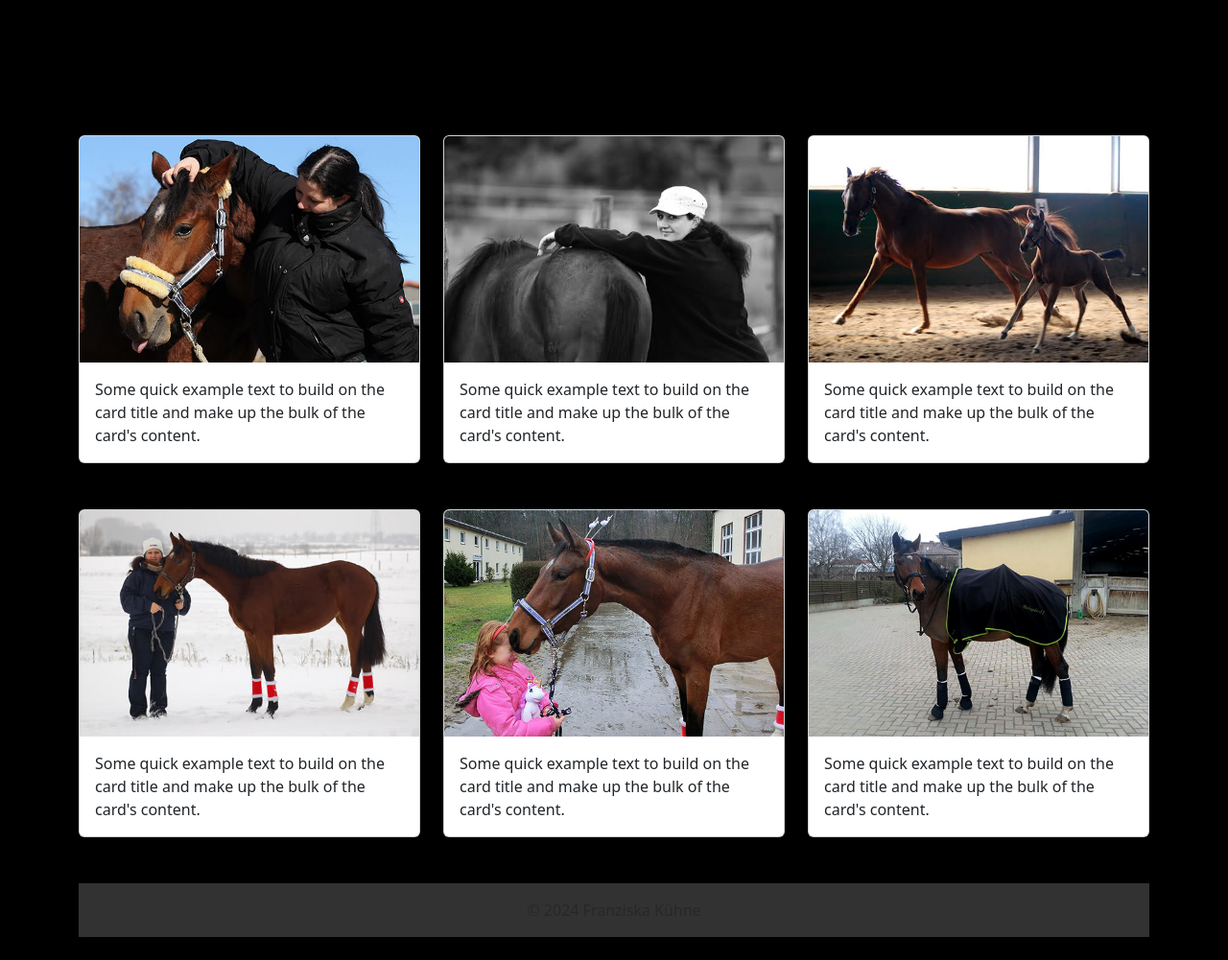
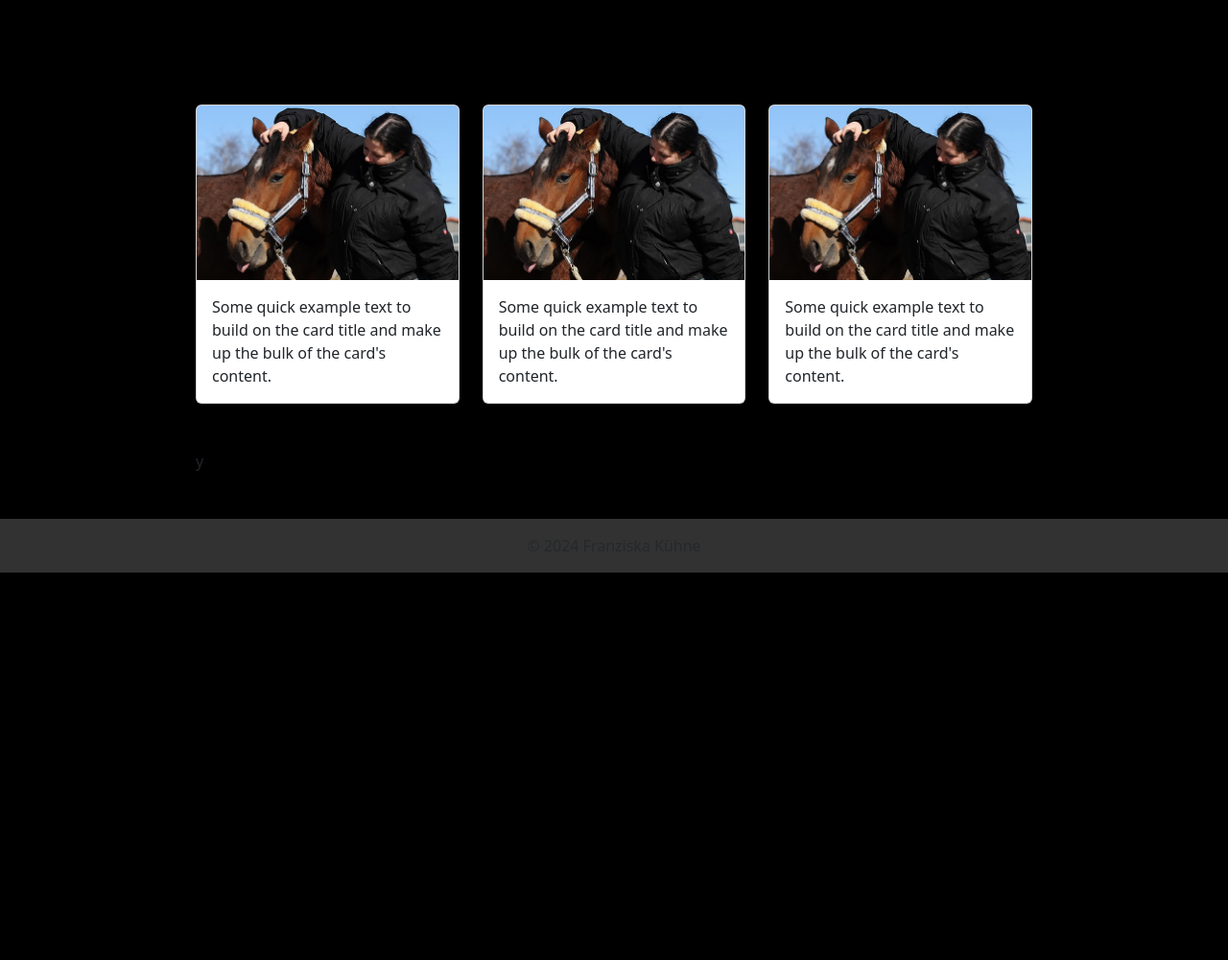
Before and after one commit to Schubsvieh/portfolio_mittwoch, a plain HTML site: page index.html in a window 1280 px wide. Shown: the part 544-1545 px from the top of the page at 96% size. After the commit the page ends 1165 px from the top, so only its background shows below. Drawn offline with nearby package versions, Linux system fonts and the light colour scheme.

Commit message:
footer 100

```diff
--- a/index.html
+++ b/index.html
@@ -16,7 +16,7 @@
 
         <nav class="navbar navbar-expand-lg bg-body-tertiary fixed-top" class="navi">
             <div class="container-fluid">
-              <a class="navbar-brand" href="#">Portfolio</a>
+
               <button class="navbar-toggler" type="button" data-bs-toggle="collapse" data-bs-target="#navbarNavDropdown" aria-controls="navbarNavDropdown" aria-expanded="false" aria-label="Toggle navigation">
                 <span class="navbar-toggler-icon"></span>
               </button>
@@ -44,7 +44,7 @@
           </nav>
 
 
-<div id="container_new">
+
 
           <div class="container col-xxl-8 px-4 py-5 mt-5">
             <div class="row flex-lg-row-reverse align-items-center g-5 py-5">
@@ -67,11 +67,11 @@
           </div>
 
 
-        </div>
 
 
 
-<div id="container_new">
+
+<div id="container_cards">
 
 <div class="container mt-5" class="in_wrapper">
 <div class="row">
@@ -86,58 +86,33 @@
       </div>
 </div>
 
-<div class="col-md-4">
-    <div class="card">
-        <img src="assets/img/bild2.jpg" class="card-img-top" alt="...">
+<div class="col-md-4 mb-5">
+  <div class="card mx-auto">
+      <img src="assets/img/bild1.jpg" class="card-img-top" alt="..." class="card1">
       <div class="card-body">
         <p class="card-text">Some quick example text to build on the card title and make up the bulk of the card's content.</p>
       </div>
     </div>
-</div>
-<div class="col-md-4">
-    <div class="card">
-        <img src="assets/img/bild3.jpg" class="card-img-top" alt="...">
+</div><div class="col-md-4 mb-5">
+  <div class="card mx-auto">
+      <img src="assets/img/bild1.jpg" class="card-img-top" alt="..." class="card1">
       <div class="card-body">
         <p class="card-text">Some quick example text to build on the card title and make up the bulk of the card's content.</p>
       </div>
     </div>
 </div>
 
-
-<div class="col-md-4">
-  <div class="card">
-      <img src="assets/img/bild4.jpg" class="card-img-top" alt="...">
-      <div class="card-body">
-        <p class="card-text">Some quick example text to build on the card title and make up the bulk of the card's content.</p>
-      </div>
+</div>y
 
 </div>
 </div>
 
 
 
-      <div class="col-md-4">
-        <div class="card">
-            <img src="assets/img/bild5.jpg" class="card-img-top" alt="...">
-            <div class="card-body">
-              <p class="card-text">Some quick example text to build on the card title and make up the bulk of the card's content.</p>
-            </div>
-
-            </div>
-            </div>
-
-            <div class="col-md-4">
-              <div class="card">
-                  <img src="assets/img/bild6.jpg" class="card-img-top" alt="...">
-                  <div class="card-body">
-                    <p class="card-text">Some quick example text to build on the card title and make up the bulk of the card's content.</p>
-                  </div>
-
-                  </div>
-                  </div>
 
 
-                </div>
+
+
 
 
 
--- a/style.css
+++ b/style.css
@@ -13,6 +13,13 @@ body {
 #container_new {
 
     width: 90%;
+     background-color: black;
+     margin: 0 auto;
+ }
+
+ #container_cards {
+
+    width: 70%;
      background-color: black;
      margin: 0 auto;
  }
```
Also changed, not shown: assets/img/profil.jpg. Lines whose indentation alone changed are shown as unchanged.
